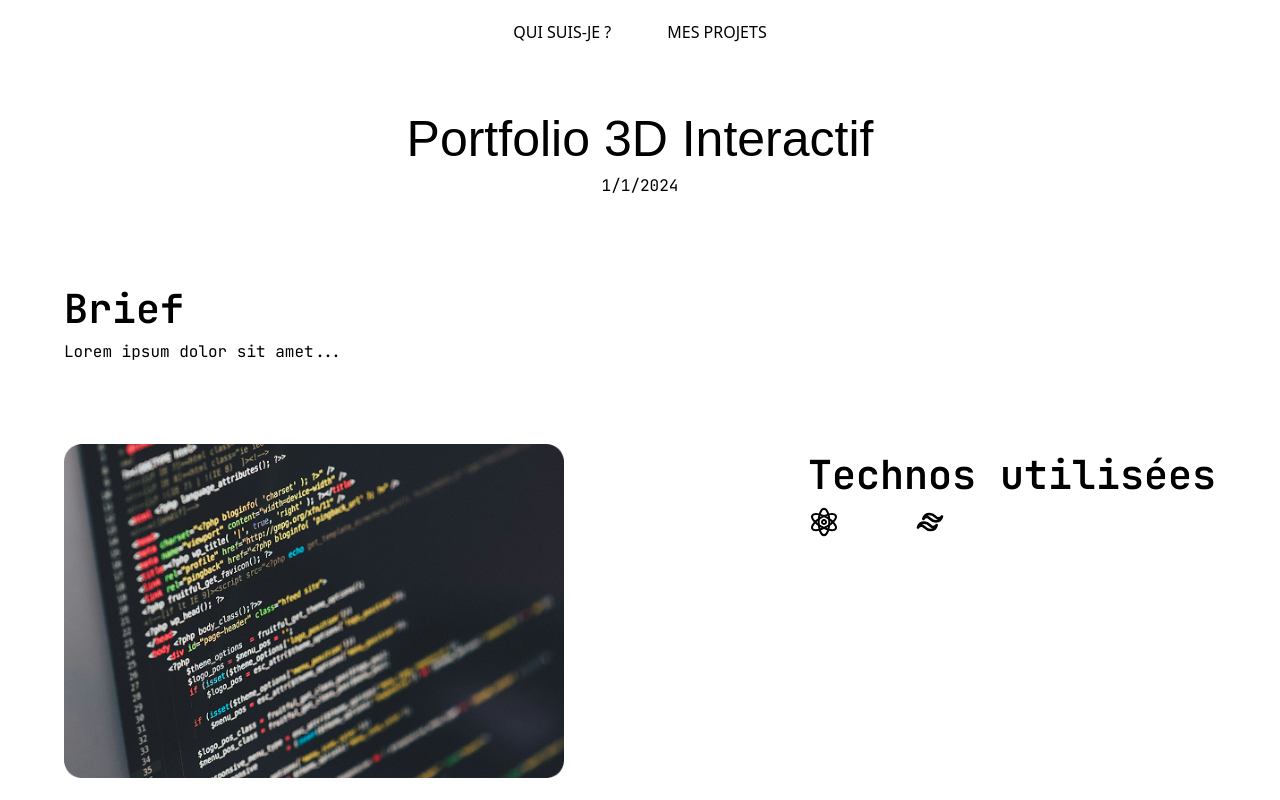
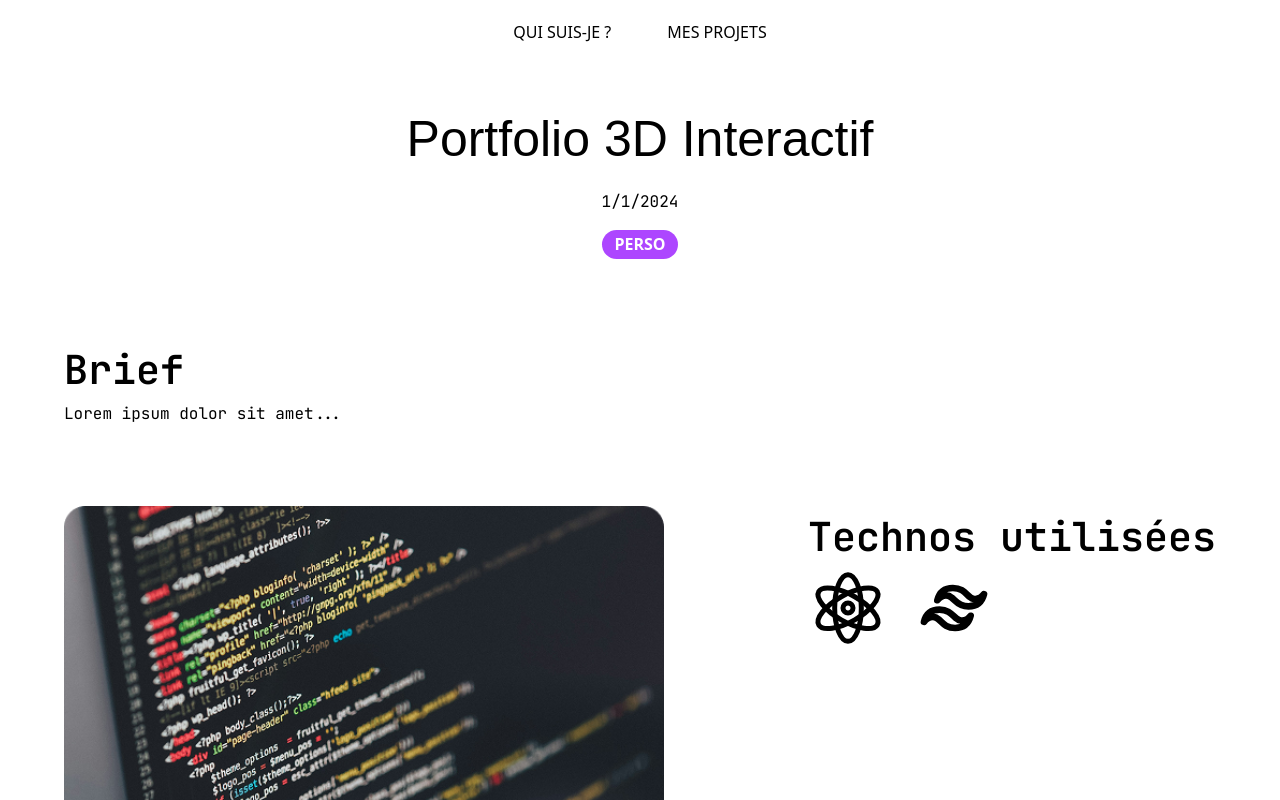
Before and after one commit to EmmaESD/PortfolioEmma, a Next.js app: page /projets/portfolio-3d in a window 1280 px wide. Shown: the top 800 px of the page. Built offline with nearby package versions, Linux system fonts and the light colour scheme; a web font is replaced by a local one.

Commit message:
change size icon and add tag into single page

```diff
--- a/app/components/Techno.tsx
+++ b/app/components/Techno.tsx
@@ -11,8 +11,8 @@ export default function Techno({ name, icon }: TechnoProps) {
       <Image
         src={icon}
         alt={name}
-        width={32}
-        height={32}
+        width={80}
+        height={80}
         className="hover:scale-110 transition-transform cursor-pointer"
       />
       <span className="absolute -bottom-8 left-1/2 -translate-x-1/2 opacity-0 group-hover/techno:opacity-100 bg-dark text-white text-xs px-2 py-1 rounded whitespace-nowrap transition-opacity pointer-events-none">
--- a/app/projets/[slug]/page.tsx
+++ b/app/projets/[slug]/page.tsx
@@ -3,6 +3,7 @@ import { projects } from '../data/projects';
 import Image from 'next/image';
 import Techno from '@/app/components/Techno';
 import ProjectLinks from '@/app/components/ProjectLinks';
+import Tag from '@/app/components/Tag';
 
 // Génère les routes statiques au build
 export async function generateStaticParams() {
@@ -31,9 +32,10 @@ export default function ProjectPage({ params }: { params: { slug: string } }) {
 
   return (
     <main className="typography flex flex-col gap-20">
-      <div className='flex flex-col justify-center items-center'>
+      <div className='flex flex-col justify-center items-center gap-4'>
         <h1 className='text-xl'>{project.title}</h1>
         <p>{project.date.toLocaleDateString()}</p>
+        <Tag category={project.category} />
       </div>
       <div>
         <h2 className='text-lg'>Brief</h2>
@@ -43,7 +45,7 @@ export default function ProjectPage({ params }: { params: { slug: string } }) {
         <Image
           src={project.image}
           alt={project.title}
-          width={500}
+          width={600}
           height={300}
           className="object-cover"
         />
```
